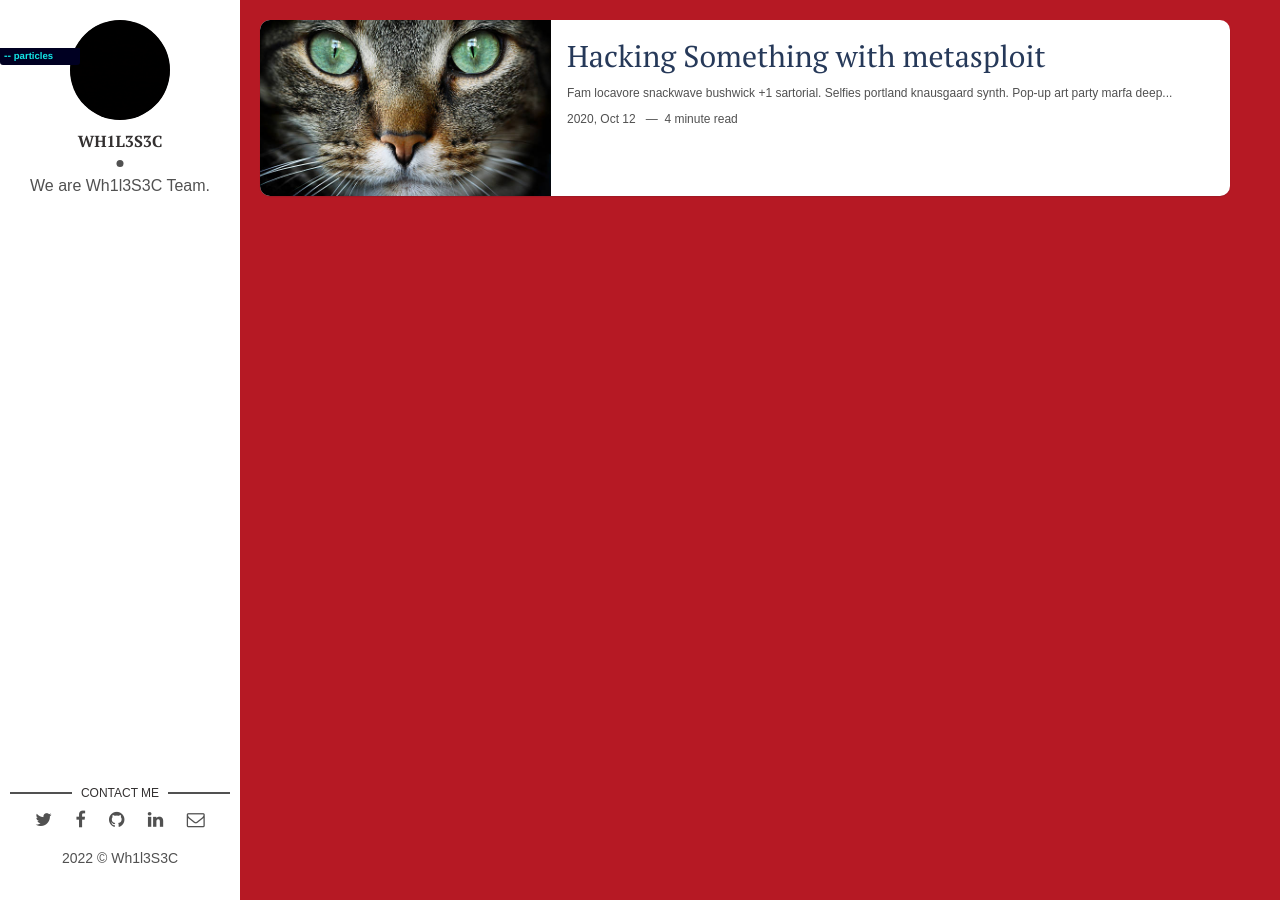
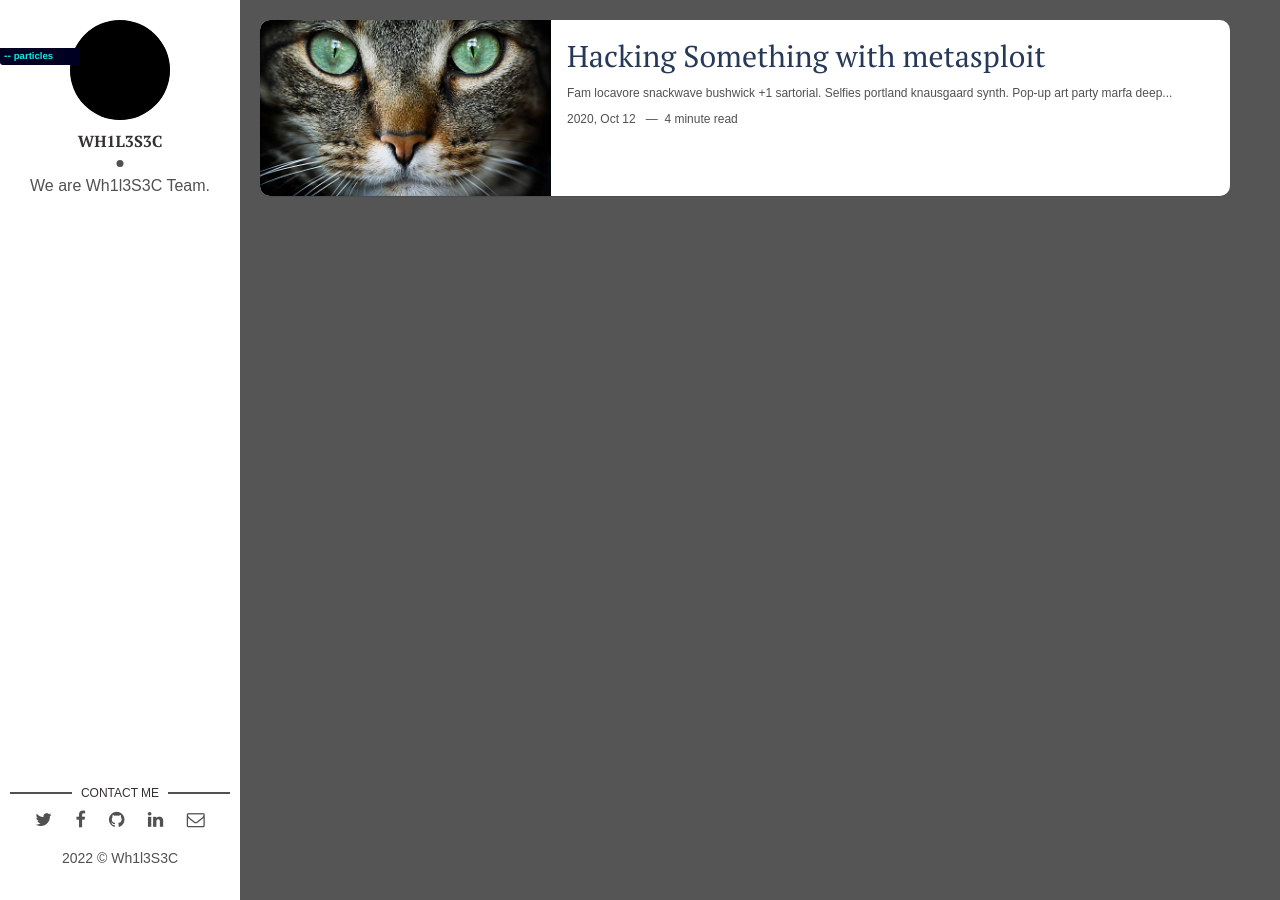
Before and after one commit to WhileSEC/whilesec, a Jekyll site: the page built from index.html, in a window 1280 px wide. Built offline with Jekyll 4.4.1, drawn with Linux system fonts in a browser that asks for light colours; the list of posts is cut into pages by our own code.

Commit message:
adding grey color in body

```diff
--- a/assets/css/main.css
+++ b/assets/css/main.css
@@ -1500,7 +1500,7 @@ canvas {
   position: absolute;
   width: 100%;
   height: 100%;
-  background-color: #b61924;
+  background-color: #555;
   background-image: url("");
   background-repeat: no-repeat;
   background-size: cover;
```
